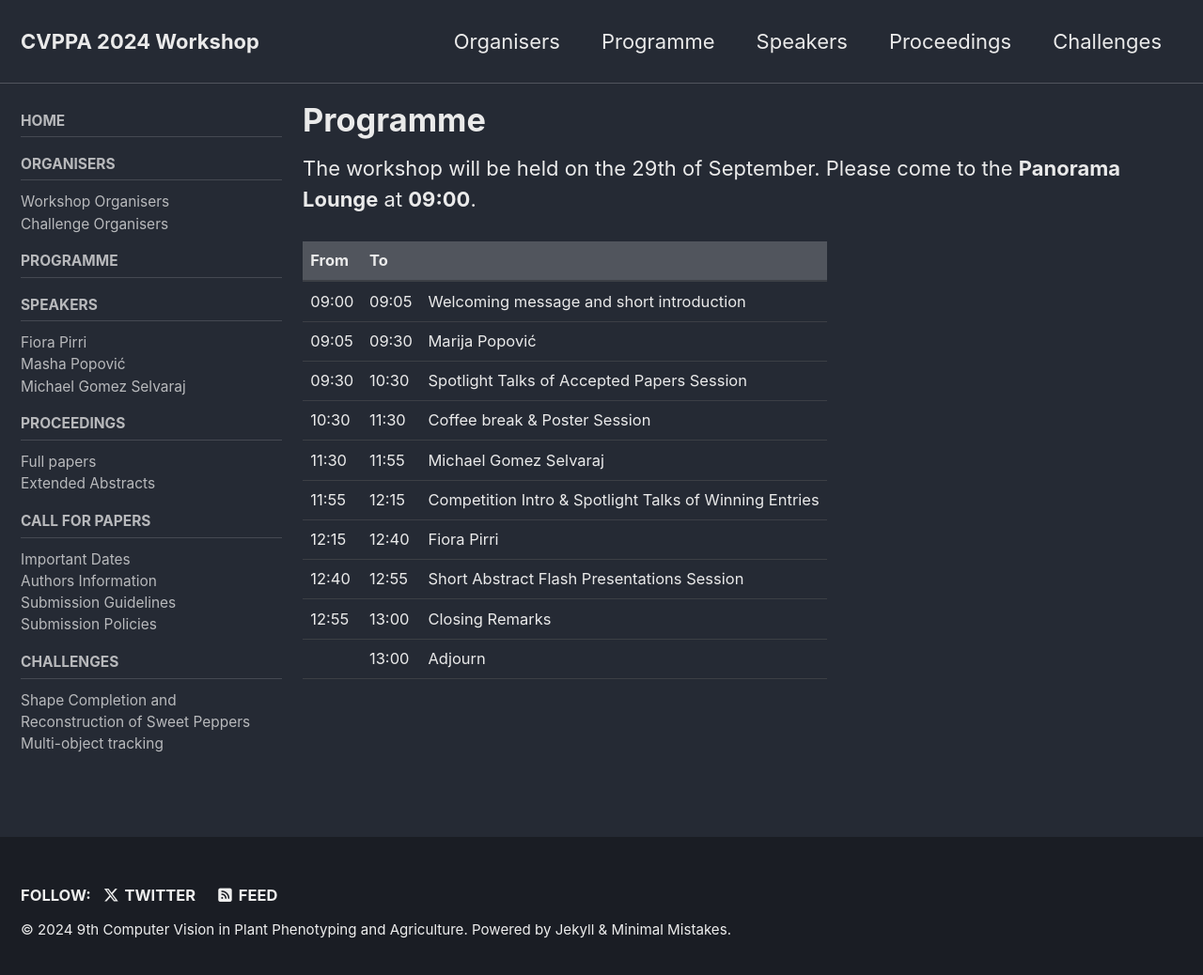
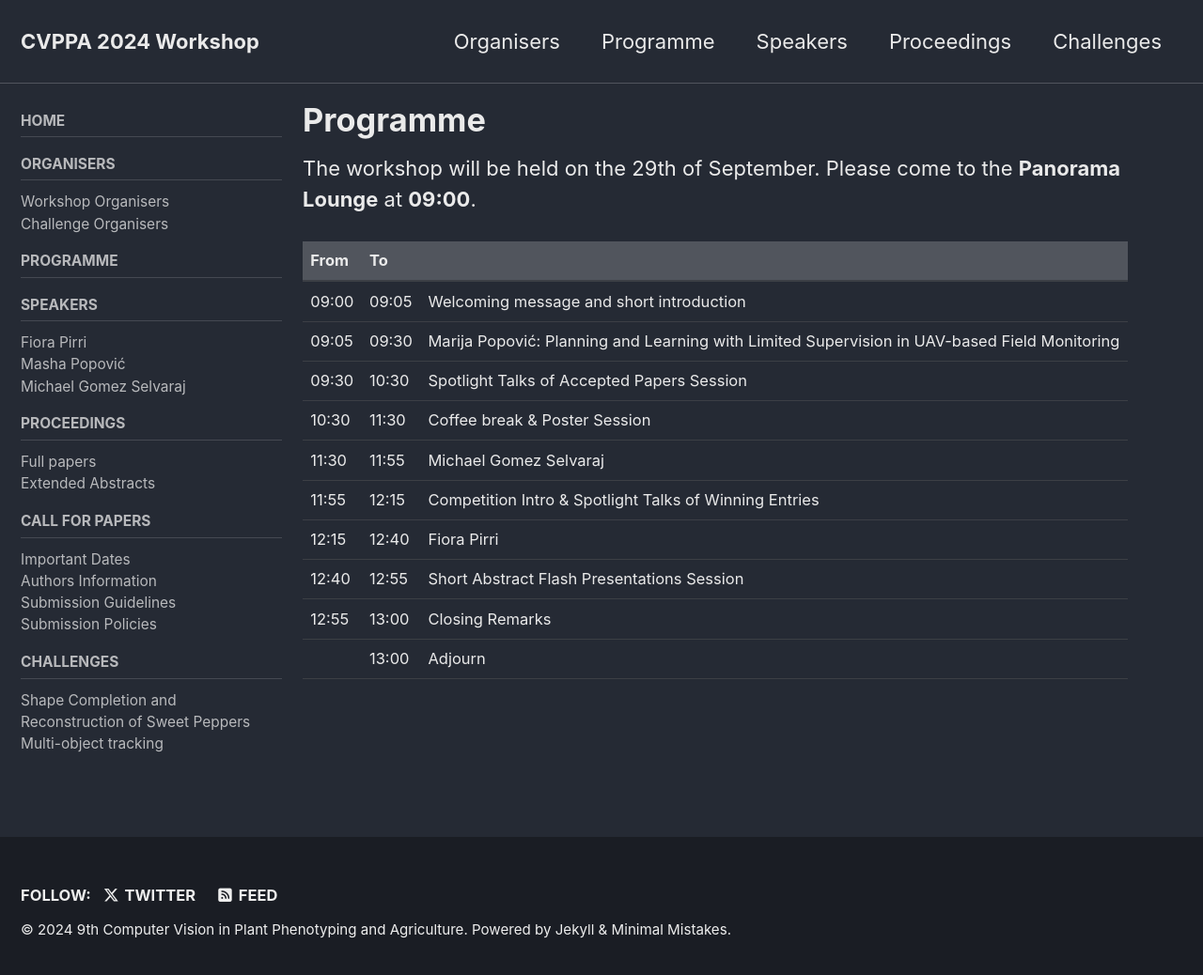
Before and after one commit to cvppa2024/cvppa2024.github.io, a Jekyll site: the page built from _pages/programme.md, in a window 1280 px wide and 1046 px high. Shown: the top 1038 px of the window at 94% size. Built offline with Jekyll 4.4.1, drawn with Linux system fonts in a browser that asks for light colours; cached includes are drawn as plain includes.

Commit message:
Update programme.md
Added talk title for Masha Popovic

```diff
--- a/_pages/programme.md
+++ b/_pages/programme.md
@@ -12,7 +12,7 @@ Please come to the **Panorama Lounge** at **09:00**.
 |From|To||
 |--|--|--|
 |09:00|09:05| Welcoming message and short introduction|
-|09:05|09:30| Marija Popović |
+|09:05|09:30| Marija Popović: Planning and Learning with Limited Supervision in UAV-based Field Monitoring |
 |09:30|10:30| Spotlight Talks of Accepted Papers Session |
 |10:30|11:30| Coffee break & Poster Session |
 |11:30|11:55| Michael Gomez Selvaraj |
```
